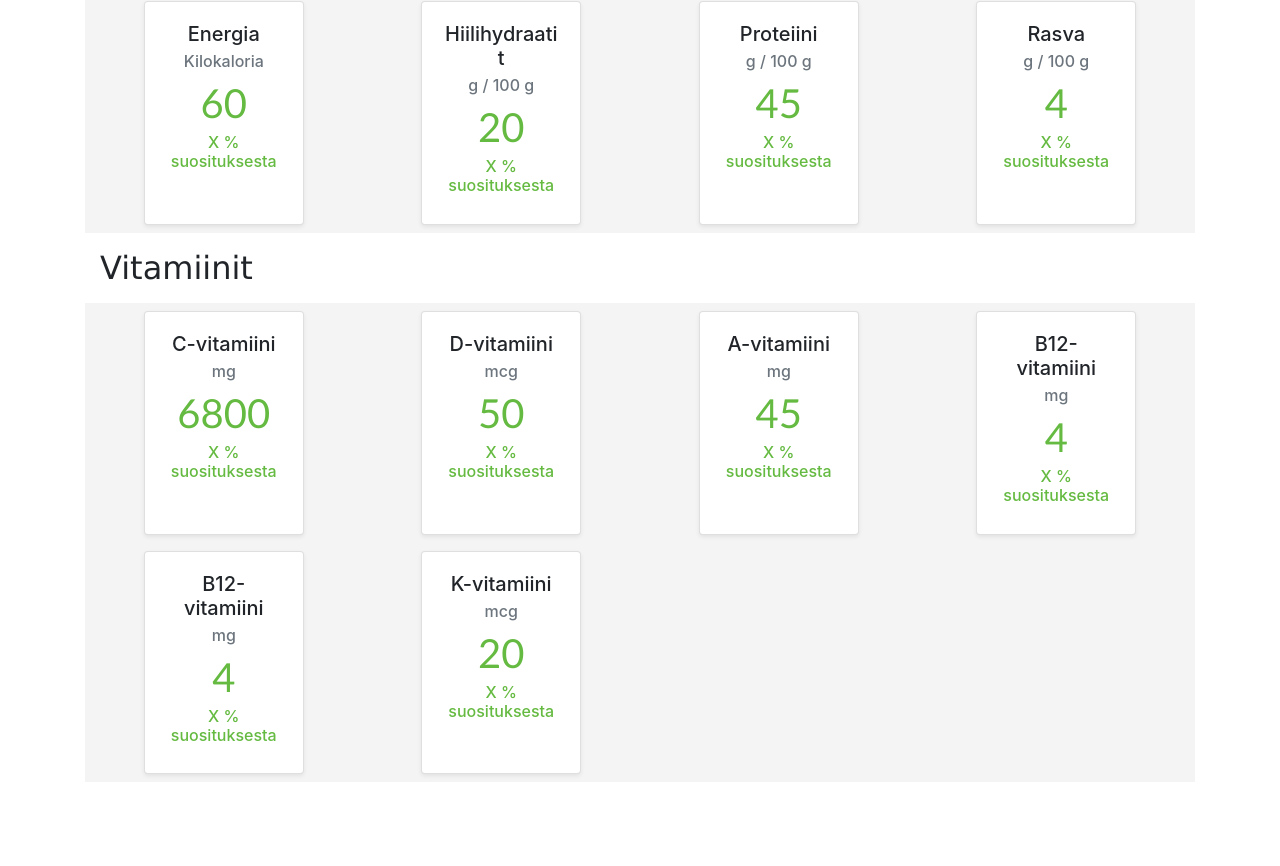
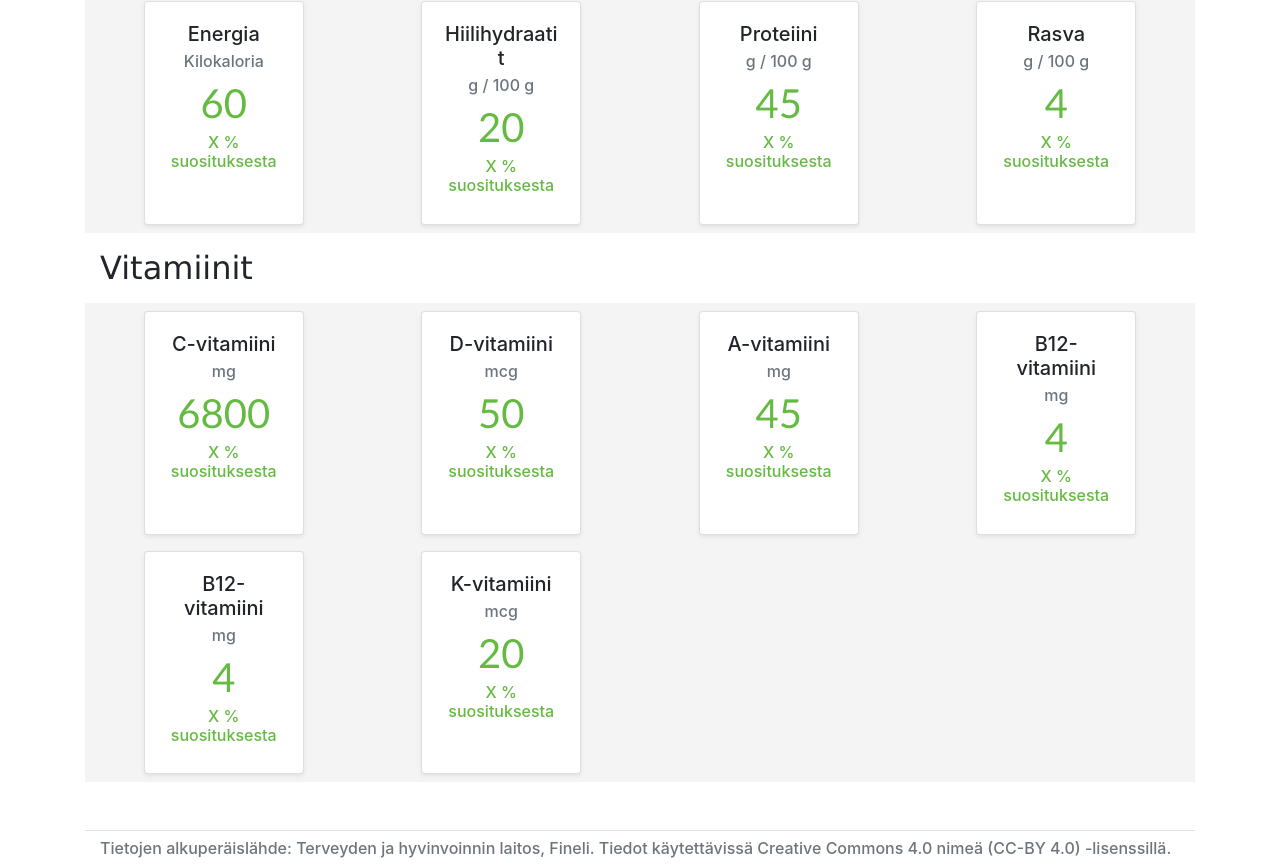
Before and after one commit to ArttuOll/FoodComponentDashboard, a React (Create React App) app: page / in a window 1280 px wide. Shown: the part 299-1165 px from the top of the page. Before the commit the page ends 1081 px from the top, so only its background shows below. Built offline with nearby package versions, Linux system fonts and the light colour scheme.

Commit message:
Lisää sivun alaosa

```diff
--- a/src/App.jsx
+++ b/src/App.jsx
@@ -1,6 +1,7 @@
 import React from "react";
 import Container from "react-bootstrap/Container";
 import Body from "./elements/body";
+import Footer from "./elements/footer";
 import Header from "./elements/header";
 
 function App() {
@@ -8,6 +9,7 @@ function App() {
     <Container>
       <Header />
       <Body />
+      <Footer />
     </Container>
   );
 }
--- /dev/null
+++ b/src/elements/footer.jsx
@@ -0,0 +1,21 @@
+import React from "react";
+import Col from "react-bootstrap/Col";
+import Row from "react-bootstrap/Row";
+import Container from "react-bootstrap/Container";
+
+const Footer = () => (
+  <footer className="border-top mt-5">
+    <Container>
+      <Row>
+        <Col>
+          <h6 className="text-muted mt-2">
+            Tietojen alkuperäislähde: Terveyden ja hyvinvoinnin laitos, Fineli. Tiedot käytettävissä
+            Creative Commons 4.0 nimeä (CC-BY 4.0) -lisenssillä.
+          </h6>
+        </Col>
+      </Row>
+    </Container>
+  </footer>
+);
+
+export default Footer;
```
